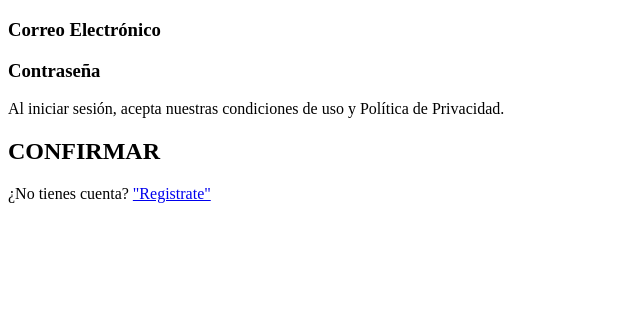
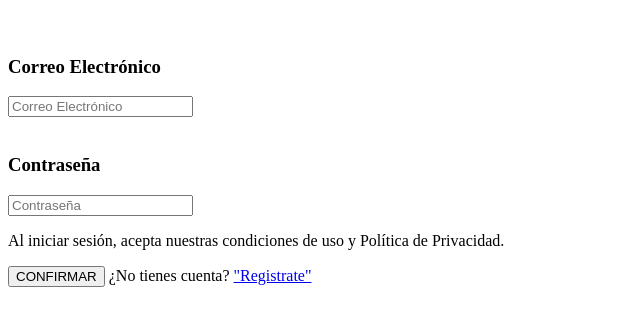
Before and after one commit to rigoxs/PintegradorMarcasREYC, a plain HTML site: page iniciarSesion.html in a window 1280 px wide. Shown: the part 61-386 px from the top of the page, without its empty margins (0-640 px from the left). Drawn offline with Linux system fonts and the light colour scheme.

Commit message:
Update iniciarSesion.html

```diff
--- a/iniciarSesion.html
+++ b/iniciarSesion.html
@@ -8,12 +8,26 @@
     <link rel="shortcut icon" href="icon/favicon.jpg" type="image/x-icon">
 </head>
 <body>
-    <h1>INICIO SESIÓN</h1>
+    <form class="formulario">
+        <h1>INICIO SESIÓN</h1>
+        <div class="contenedor">
+            <div class="imput-contenedor">
+                <img class="icon" src="">
+                <h3>Correo Electrónico</h3>
+                <input type="text" placeholder="Correo Electrónico">
 
-    <h3>Correo Electrónico</h3>
-    <h3>Contraseña</h3>
-    <p>Al iniciar sesión, acepta nuestras condiciones de uso y Política de Privacidad.</p>
-    <h2>CONFIRMAR</h2>
-    ¿No tienes cuenta? <a href="registrarse.html">"Registrate"</a>
+            </div>
+            <div class="imput-contenedor">
+                <img class="icon" src="">
+                <h3>Contraseña</h3>
+                <input type="password" placeholder="Contraseña">
+
+            </div>
+            <p>Al iniciar sesión, acepta nuestras condiciones de uso y Política de Privacidad.</p>
+            <input type="submit" value="CONFIRMAR" class="button">
+            ¿No tienes cuenta? <a href="registrarse.html">"Registrate"</a>
+            <!--<p>¿No tiene una cuenta?<a class="link" href="registro.html">Registrate</a></p>-->
+        </div>
+    </form>
 </body>
 </html>
```
